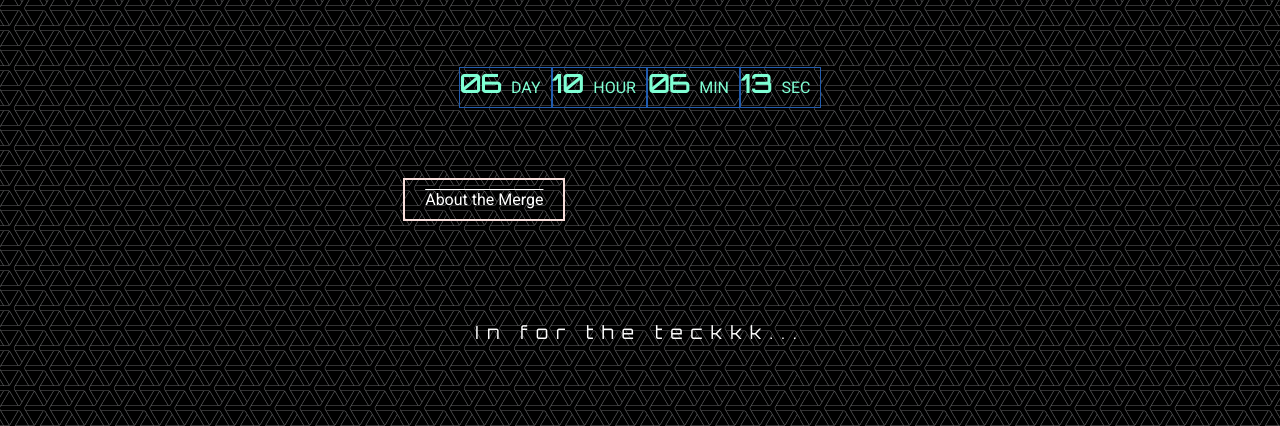
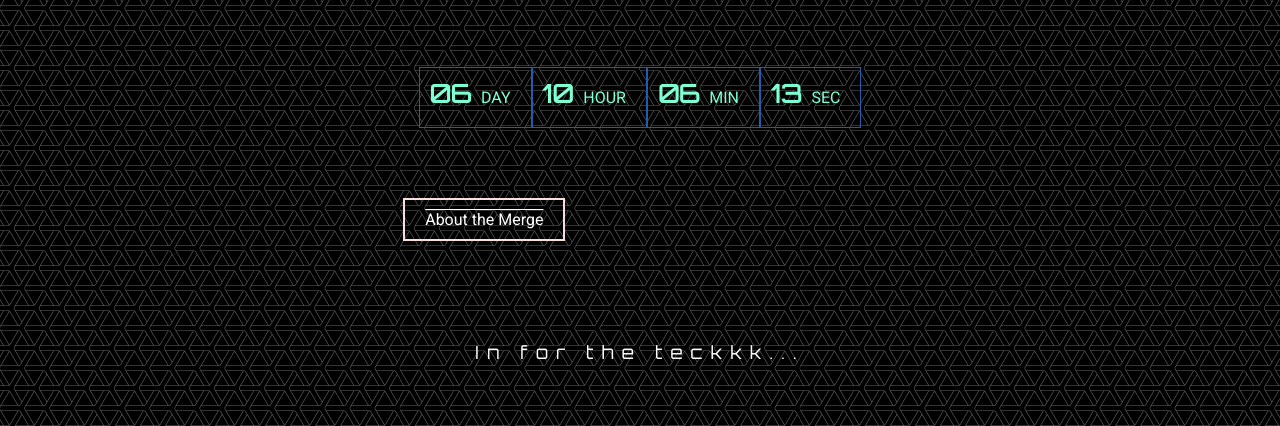
Before and after one commit to 0xmillysmith/Eth_Merge_Project, a plain HTML site: page index.html in a window 1280 px wide. Shown: the part 329-755 px from the top of the page. Drawn offline with Linux system fonts and the light colour scheme.

Commit message:
Update index.css

```diff
--- a/index.css
+++ b/index.css
@@ -94,7 +94,7 @@ h2 {
   border: #215caf solid 1px;
   justify-content: space-between;
   /* width: 100%; */
-/*   padding: 10px; */
+  padding: 10px;
 }
 
 .Eth-CD h4 {
```
